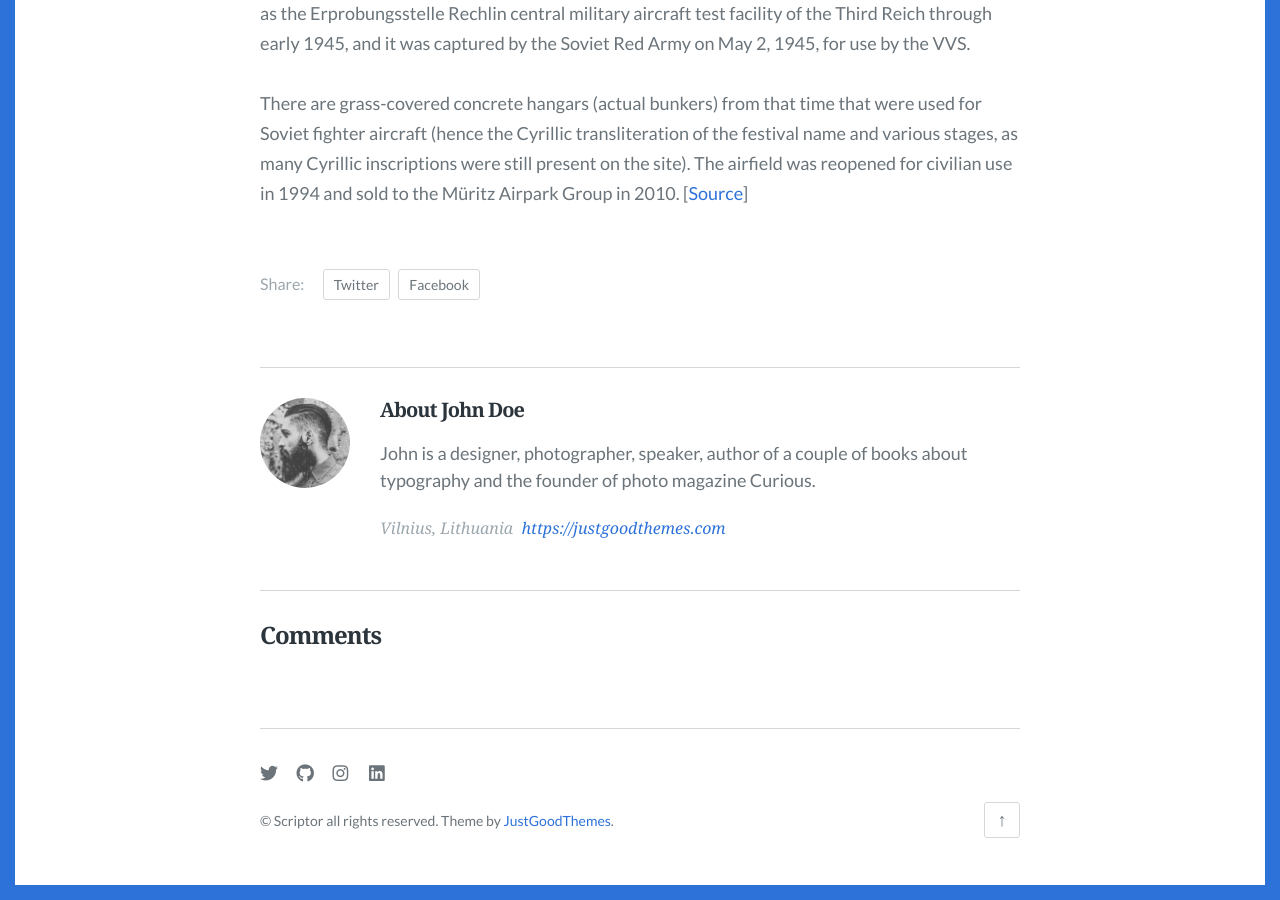
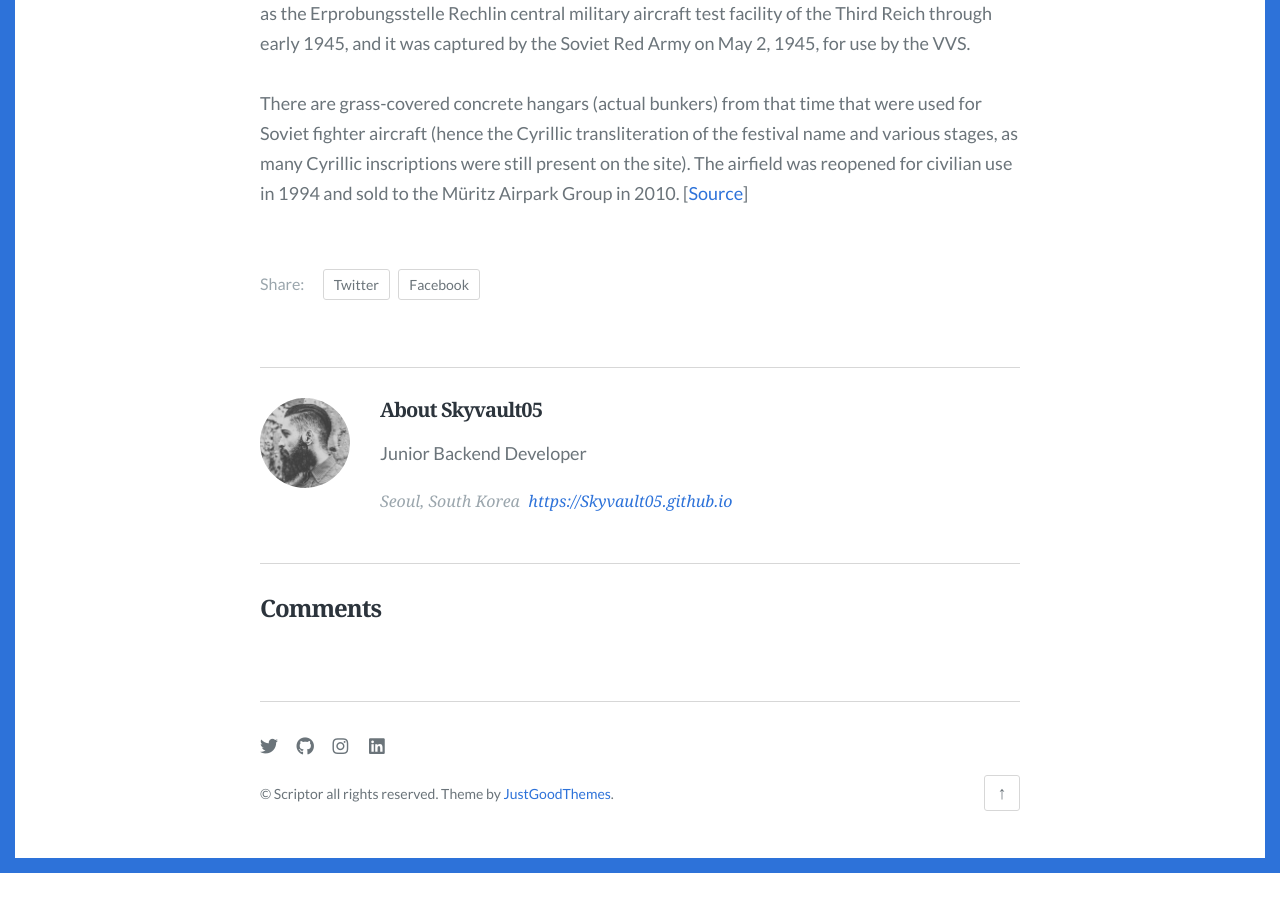
Before and after one commit to skyvault05/skyvault05.github.io, a Jekyll site: the page built from _posts/2019-01-01-the-advantages-and-disadvantages-of-working-from-home.md, in a window 1280 px wide and 900 px high, scrolled down 2167 px. Built offline with Jekyll 4.4.1, drawn with Linux system fonts in a browser that asks for light colours; some web fonts are replaced; comment, search, counter and statistics services are not loaded; after the commit the page ends 3040 px from its top, so only the background shows below that; some of the changed text lies outside the part shown.

Commit message:
유저정보 변경

```diff
--- a/_config.yml
+++ b/_config.yml
@@ -6,19 +6,19 @@
 # 'jekyll serve'. If you change this file, please restart the server process.
 
 # Site language
-lang: en-US
+lang: ko-KR
 
 # Site title
-title: "Scriptor"
+title: "Skyvault05"
 
 # A description of your site for meta tag, search engine results.
-description: "Scriptor is a minimal, clean, modern & responsive Jekyll theme for writers"
+description: "Skyvault05 is an Junior Backend Developer"
 
 # The subpath of your site, e.g. /blog, for generating urls.
 baseurl: ""
 
 # The base hostname & protocol of your site for where absolute urls are needed.
-url: "https://scriptor-jekyll.netlify.com"
+url: "https://skyvault05.github.io"
 
 # Favicon
 favicon: images/favicon.png
@@ -31,13 +31,11 @@ navigation:
   - text: Home
     url: /
   - text: About
-    url: /about/
+    url: /about
   - text: Style Guide
-    url: /style-guide/
+    url: /style-guide
   - text: Tags
-    url: /tags/
-  - text: Download
-    url: https://github.com/JustGoodThemes/Scriptor-Jekyll-Theme
+    url: /tags
 
 # The shortname for your Disqus site to enable comments.
 disqus: justgoodthemes
--- a/_data/author.json
+++ b/_data/author.json
@@ -1,7 +1,7 @@
 {
-  "name": "John Doe",
-  "bio": "John is a designer, photographer, speaker, author of a couple of books about typography and the founder of photo magazine Curious.",
-  "url": "https://justgoodthemes.com",
-  "location": "Vilnius, Lithuania",
+  "name": "Skyvault05",
+  "bio": "Junior Backend Developer",
+  "url": "https://Skyvault05.github.io",
+  "location": "Seoul, South Korea",
   "image": "images/author.png"
 }
```
Also changed, not shown: _posts/2023-09-24-Skyvault05-Github-Blog-First-Post.md (added, +10 -0 lines).
